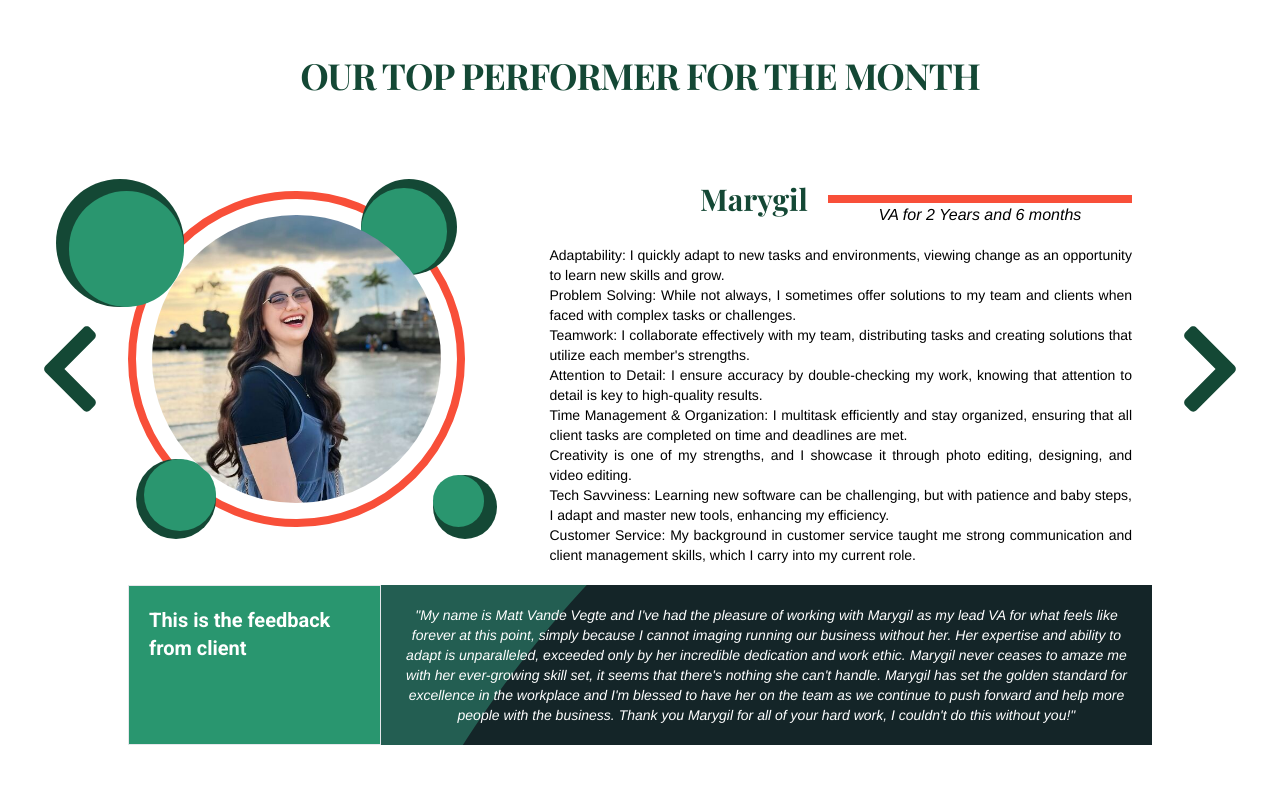
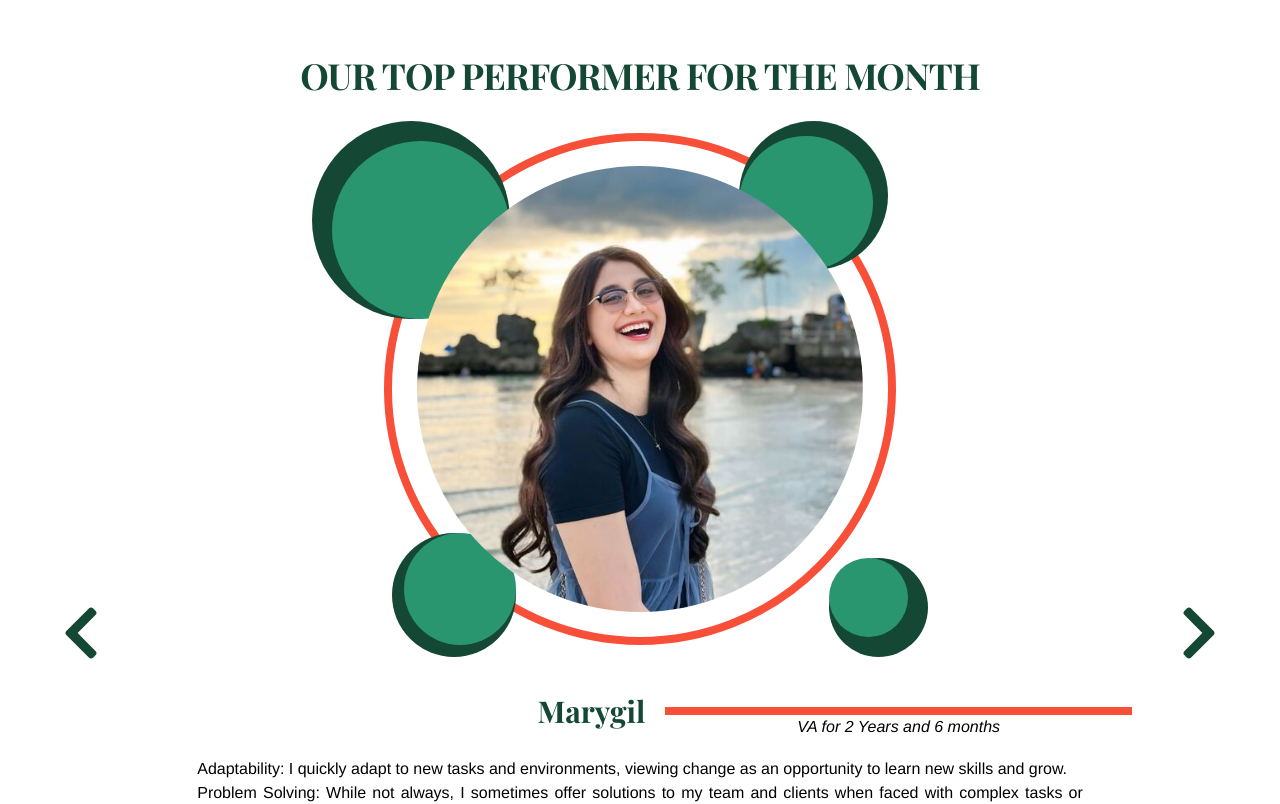
Before and after one commit to Gynius/rcfh, a React (Vite) app: page /teams in a window 1280 px wide. Shown: the part 880-1684 px from the top of the page. Built offline with nearby package versions, Linux system fonts and the light colour scheme; a web font is replaced by a local one.

Commit message:
2 am october 12 update

```diff
--- a/src/components/Footer.jsx
+++ b/src/components/Footer.jsx
@@ -44,7 +44,7 @@ function Footer() {
                 </span>
               </a>
             </a>
-            <p className="max-w-md mx-auto text-gray-500 text-sm py-6 2xl:text-base">
+            <p className="max-w-md mx-auto text-gray-500 text-sm py-6">
               {site_data.desc}
             </p>
           </div>
@@ -53,11 +53,11 @@ function Footer() {
               <h2 className="mb-6 text-sm font-semibold text-gray-900 uppercase :text-white">
                 Contact
               </h2>
-              <ul className="text-gray-500 :text-gray-400 text-base ">
+              <ul className="text-gray-500 :text-gray ">
                 <li className="mb-4">
                   <a
                     href="mailto:support@rcfhagency.com"
-                    className="hover:underline inline-block shrink-0 break-all text-sm 2xl:text-base"
+                    className="hover:underline inline-block shrink-0 break-all text-sm"
                   >
                     {site_data.email}
                   </a>
@@ -68,7 +68,7 @@ function Footer() {
               <h2 className="mb-6 text-sm font-semibold text-gray-900 uppercase dark:text-white">
                 Services
               </h2>
-              <ul className="text-gray-500 dark:text-gray-400 font-medium space-y-4">
+              <ul className="text-gray-500 dark:text-gray-400 font-medium space-y-4 text-sm">
                 {Object.keys(services).map((key) => (
                   <li key={key} className="hover:underline">
                     <a href={services[key].link}>{services[key].name}</a>
@@ -84,7 +84,7 @@ function Footer() {
               <ul className="text-gray-500 :text-gray-400 font-medium">
                 <li className="mb-4">
                   <button
-                    className="hover:underline text-sm 2xl:text-base"
+                    className="hover:underline text-sm"
                     onClick={() => openModal("privacy")}
                   >
                     Privacy Policy
@@ -92,7 +92,7 @@ function Footer() {
                 </li>
                 <li>
                   <button
-                    className="hover:underline text-sm 2xl:text-base text-left"
+                    className="hover:underline text-sm text-left"
                     onClick={() => openModal("terms")}
                   >
                     Terms &amp; Conditions
--- a/src/components/VASpotlightLayout.jsx
+++ b/src/components/VASpotlightLayout.jsx
@@ -26,25 +26,25 @@ function VASpotlightLayout() {
   const itemsToShow = [vaSpotlights[currentIndex]];
 
   return (
-    <section className="w-full flex items-center justify-center flex-col">
-      <div className="">
-        <h2 className="font-playfair text-4xl font-bold text-green tracking-tight leading-none py-10">
+    <section className="w-full flex items-center justify-center flex-col mb-20">
+      <div className="w-4/5">
+        <h2 className="text-center font-playfair text-4xl font-bold text-green tracking-tight leading-none py-10">
           OUR TOP PERFORMER FOR THE MONTH
         </h2>
       </div>
       <div className="w-4/5 ">
         {itemsToShow.map((spotlight, index) => {
           return (
-            <div key={index} className="">
-              <div className="w-full flex min-h-[400px] relative">
+            <div key={index} className="flex flex-col gap-10 items-center">
+              <div className="w-full flex min-h-[400px] relative flex-col items-center 2xl:flex-row">
                 <button
-                  className="carousel-button prev text-green"
+                  className="carousel-button prev text-green text-6xl"
                   onClick={handlePrev}
                 >
                   <FaChevronLeft />
                 </button>
                 <button
-                  className="carousel-button next text-green"
+                  className="carousel-button next text-green text-6xl"
                   onClick={handleNext}
                 >
                   <FaChevronRight />
@@ -91,21 +91,21 @@ function VASpotlightLayout() {
                   className="w-full flex flex-col items-center justify-center p-5"
                 >
                   <div className="w-full flex items-center justify-center gap-5 py-2">
-                    <h3 className="w-[75%] text-3xl text-green font-bold font-playfair py-5 text-right">
+                    <h3 className="w-[75%] text-3xl text-green font-bold font-playfair py-5 text-right 2xl:text-6xl">
                       {spotlight.name}
                     </h3>
                     <span className="w-[70%] border-4 border-red h-1 italic text-center">
                       <p className="py-1">{spotlight.title}</p>
                     </span>
                   </div>
-                  <div className="w-full flex justify-end items-right text-sm 2xl:text-base">
-                    <p className="w-[90%] text-justify">
+                  <div className="w-full flex justify-end items-right text-sm 2xl:text-base justify-center">
+                    <p className="w-[90%] text-justify text-sm md:text-base">
                       {spotlight.description}
                     </p>
                   </div>
                 </div>
               </div>
-              <div className="w-full flex bg-va_bg text-white">
+              <div className="w-[80%] flex bg-va_bg text-white flex-col">
                 <div
                   id="left"
                   className="border text-xl font-extrabold font-roboto p-5"
--- a/src/index.css
+++ b/src/index.css
@@ -280,7 +280,6 @@ body{
   border: none;
   align-self: center;
   border-radius: 5px;
-  font-size: 100px;
   z-index: 100;
   top: 50%;
   transform: translate(0, -50%);
@@ -295,19 +294,19 @@ body{
   border: none;
   align-self: center;
   border-radius: 50%;
-  font-size: 100px;
+
   z-index: 100;
 }
 
 .prev {
   position: absolute;
-  left: -13%;
+  left: -10%;
 
 }
 
 .next {
   position: absolute;
-  right: -13%;
+  right: -10%;
 }
 
 
--- a/src/pages/OurServices.jsx
+++ b/src/pages/OurServices.jsx
@@ -49,9 +49,6 @@ function OurServices() {
       <Services />
       <HowItWorks />
       <Booking />
-      {/* <div className="clipped bg-join_us_bg w-full h-96 ">
-        <p className="text">Hello, I am clipped!</p>
-      </div> */}
     </MainTemplate>
   );
 }
--- a/src/pages/OurTeams.jsx
+++ b/src/pages/OurTeams.jsx
@@ -1,11 +1,10 @@
 import JoinUs from "../components/JoinUs";
 import MainTemplate from "../components/MainTemplate";
 import Team from "../components/Team";
-import VASpotlight2 from "../components/VASpotlight2";
+import VASpotlightLayout from "../components/VASpotlightLayout";
 import Rcfh from "../components/Rcfh";
 import { Link } from "react-router-dom";
 import { Helmet } from "react-helmet";
-import VASpotlightLayout from "../components/VASpotlightLayout";
 import "aos/dist/aos.css";
 
 function OurTeams() {
@@ -51,7 +50,6 @@ function OurTeams() {
         </div>
       </div>
       <Rcfh />
-      {/* <VASpotlight2 /> */}
       <VASpotlightLayout />
       <Team />
       <JoinUs />
```
